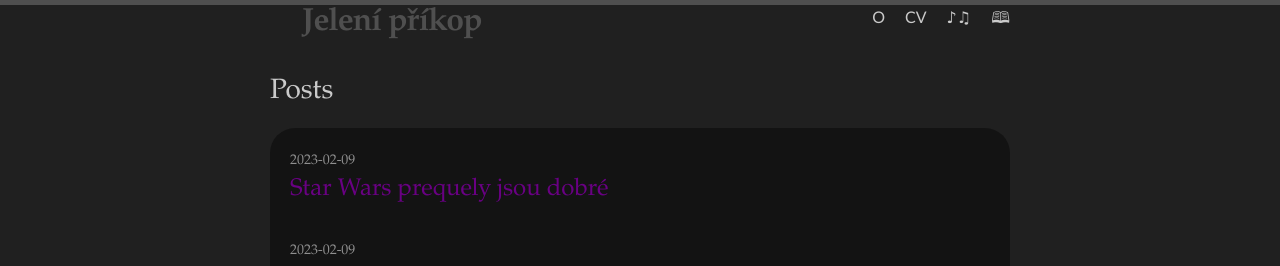
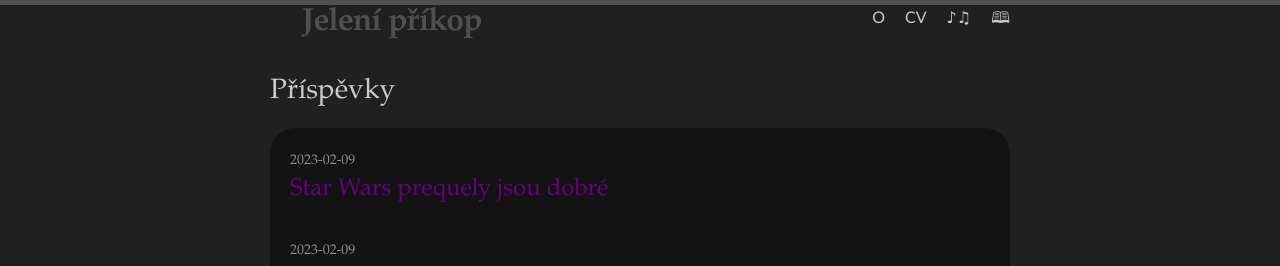
Before and after one commit to isflax/isflax.github.io, a Jekyll site: the page built from index.markdown, in a window 1280 px wide. Shown: the top 266 px of the page. Built offline with Jekyll 4.4.1, drawn with Linux system fonts in a browser that asks for light colours.

Commit message:
prispevky translate

```diff
--- a/_layouts/home.html
+++ b/_layouts/home.html
@@ -12,7 +12,7 @@ layout: default
   {{ content }}
 
   {%- if site.posts.size > 0 -%}
-    <h2 class="post-list-heading">{{ page.list_title | default: "Posts" }}</h2>
+    <h2 class="post-list-heading">{{ page.list_title | default: "Příspěvky" }}</h2>
     <ul class="post-list">
       {%- for post in site.posts -%}
       <li>
```
